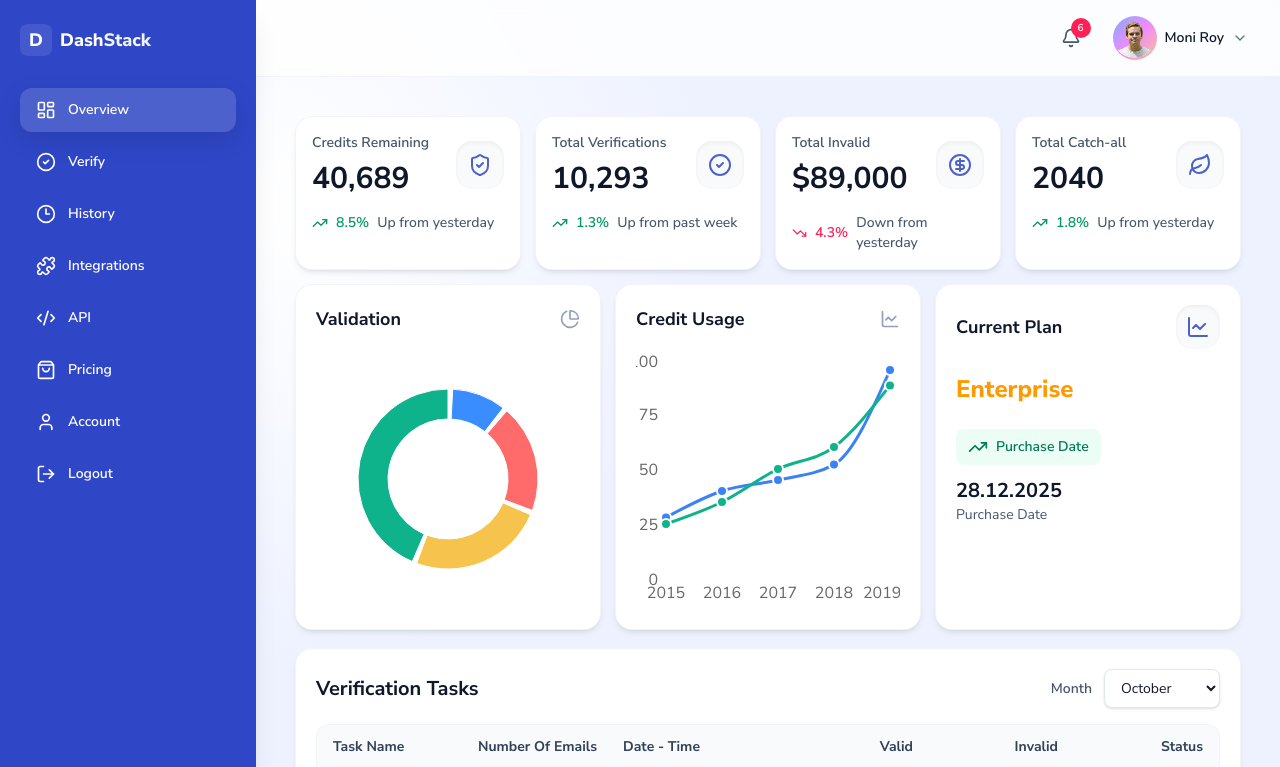
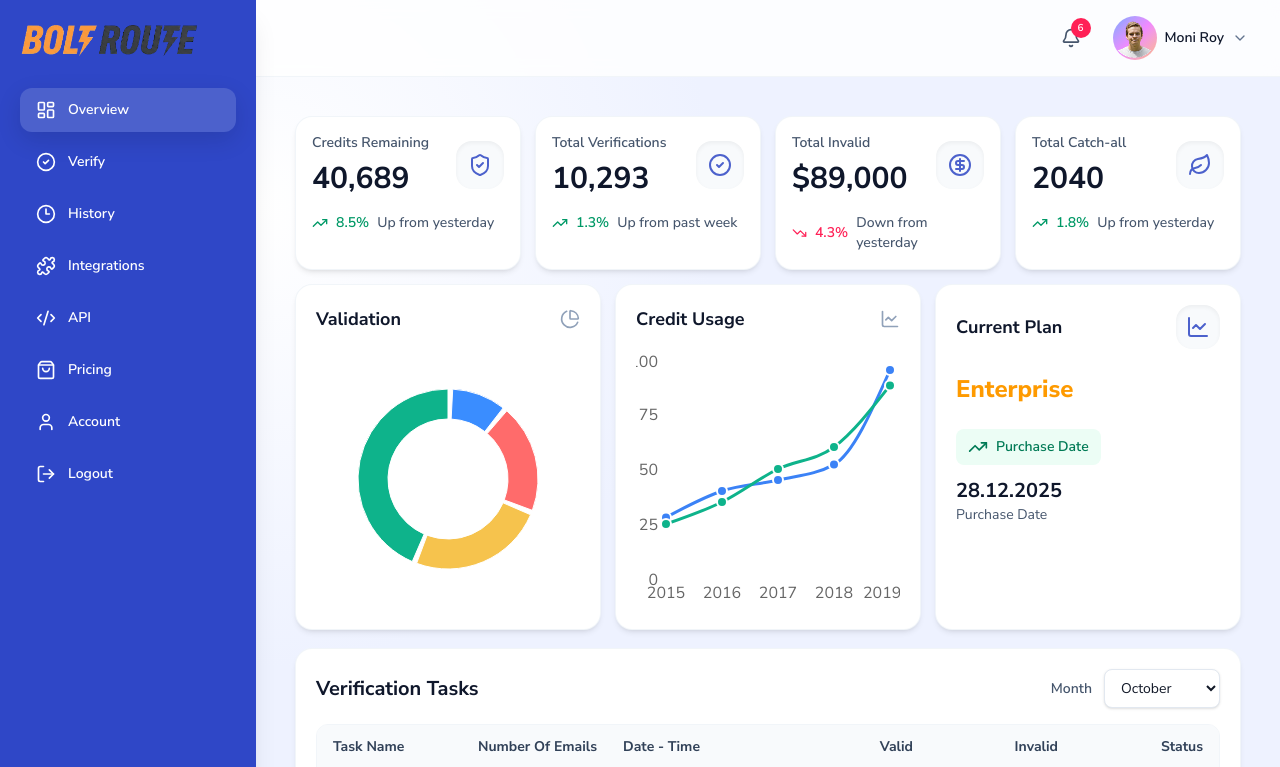
Before and after one commit to mustimoger/email-verification-fe-v1, a Next.js app: page /overview in a window 1280 px wide. Shown: the top 767 px of the page. Built offline with nearby package versions, Linux system fonts and the light colour scheme.

Commit message:
feat: replace sidebar text logo with BoltRoute image

```diff
--- a/app/overview/page.tsx
+++ b/app/overview/page.tsx
@@ -298,14 +298,14 @@ export default function Home() {
       >
         <div className="flex h-full flex-col px-5 py-6">
           <div className="flex items-center justify-between">
-            <div className="flex items-center gap-2">
-              <div className="flex h-8 w-8 items-center justify-center rounded-lg bg-white/10 text-lg font-extrabold">
-                D
-              </div>
-              <div className="text-lg font-extrabold">
-                Dash<span className="text-slate-100">Stack</span>
-              </div>
-            </div>
+            <Image
+              src="/logo.png"
+              alt="BoltRoute"
+              width={140}
+              height={32}
+              className="h-8 w-auto"
+              priority
+            />
             <button
               type="button"
               className="rounded-lg p-2 text-white/80 hover:bg-white/10 lg:hidden"
```
Also changed, not shown: public/logo.png (added).
